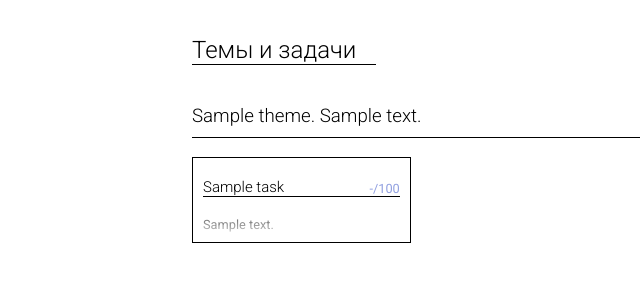
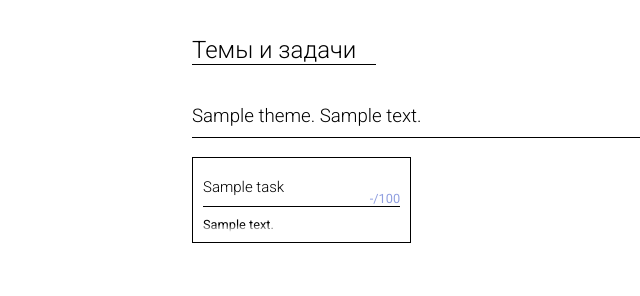
Before and after one commit to AlSerP/ansuz, a Django app: page /task/ in a window 1280 px wide. Shown: the part 64-360 px from the top of the page, without its empty margins (0-640 px from the left). Run offline with Django 3.2, Linux system fonts and the light colour scheme; tables that the repository leaves empty hold one stand-in row (values such as "Sample post").

Commit message:
Mark position fix

```diff
--- a/static/styles/theme.css
+++ b/static/styles/theme.css
@@ -1,3 +1,5 @@
+@import url('https://fonts.googleapis.com/css2?family=Open+Sans&display=swap');
+
 #section {
     width: fit-content;
     padding-right: 20px;
@@ -29,10 +31,6 @@
 
     /* overflow: ellipsis; */
     overflow: hidden;
-	color: transparent;
-	-webkit-background-clip: text;
-	background-clip: text;
-	background-image: linear-gradient(to bottom, #000, #000, rgba(0, 0, 0, 0));
 
     transition: .4s;
 }
@@ -53,19 +51,25 @@
 }
 
 .task_info h4 {
-    margin-top: 10px;
+    margin: 0;
 
     font-family: 'Roboto', sans-serif;
     font-weight: 300;
     font-size: 21px;
 
-    border-bottom: 1px solid black;
+    /*border-bottom: 1px solid black;*/
 }
 
 .mark {
+/*
     position: absolute;
     margin-left: calc(13% + 18px);
     margin-top: 15px;
+*/
+    display: inline-block;
+
+    margin: auto;
+    margin-right: 0;
 
     color: rgb(144, 159, 224);
 }
@@ -82,6 +86,21 @@
     color: rgb(151, 224, 144) !important;
 }
 
+.task-card-header {
+    display: flex;
+    justify-content: space-between;
+
+    margin: 10px 0 10px 0;
+    border-bottom: solid black 1px;
+}
+
+.task-description {
+    color: transparent;
+	-webkit-background-clip: text;
+	background-clip: text;
+	background-image: linear-gradient(to bottom, #000, #000, rgba(0, 0, 0, 0));
+}
+
 
 @media screen and (max-width: 1400px) {
     .mark {
--- a/templates/tasks/category.html
+++ b/templates/tasks/category.html
@@ -15,6 +15,9 @@
     <div class="task_container">
         {% for task in theme.tasks.all %}
             <div class="task_info">
+                <a href="/task/{{ task.id }}">
+                    <div class="task-card-header">
+                        <h4>{{ task.title }}</h4>
                         {% if user.is_authenticated %}
                             {% get_mark task user as mark %}
                             {% if mark == '-' %}
@@ -29,9 +32,8 @@
                         {% else %}
                             <span class="mark">-/100</span>
                         {% endif %}
-                <a href="/task/{{ task.id }}">
-                    <h4>{{ task.title }}</h4>
-                    <span>{{ task.description }}</span>
+                    </div>
+                    <div class="task-description">{{ task.description }}</div>
                 </a>
             </div>
         {% endfor %}
```
Lines whose indentation alone changed are shown as unchanged.
